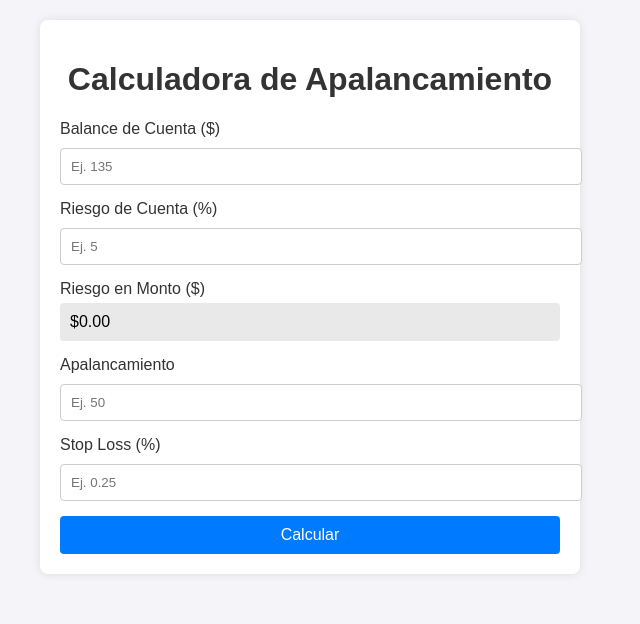
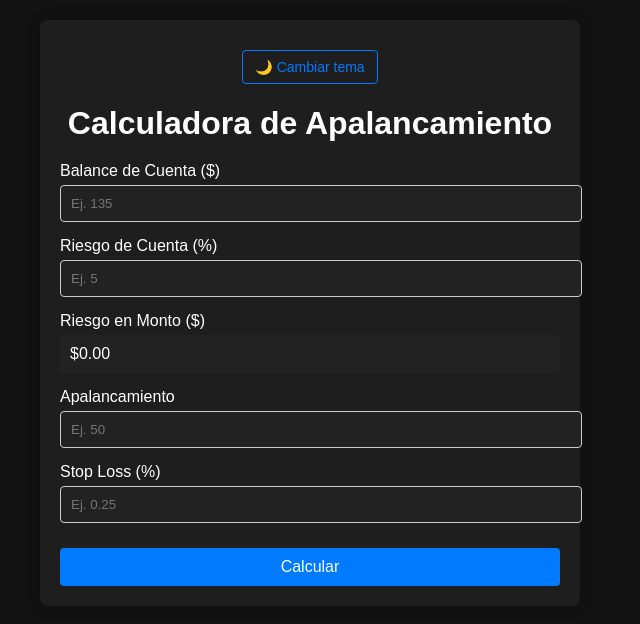
Before and after one commit to julian12lp/Tradingcalculator, a plain HTML site: page index.html in a window 1280 px wide. Shown: the whole page, without its empty margins (330-970 px from the left). Drawn offline with Linux system fonts and the light colour scheme.

Commit message:
Update index.html

```diff
--- a/index.html
+++ b/index.html
@@ -5,48 +5,72 @@
   <meta name="viewport" content="width=device-width, initial-scale=1.0"/>
   <title>Calculadora de Apalancamiento</title>
   <style>
+    :root {
+      --bg: #121212;
+      --text: #ffffff;
+      --input-bg: #1e1e1e;
+      --accent: #007BFF;
+      --secondary-bg: #222;
+    }
+
+    body.light {
+      --bg: #f4f4f9;
+      --text: #000000;
+      --input-bg: #ffffff;
+      --accent: #007BFF;
+      --secondary-bg: #e9e9e9;
+    }
+
     body {
       font-family: Arial, sans-serif;
-      background-color: #f4f4f9;
+      background-color: var(--bg);
+      color: var(--text);
       margin: 0;
       padding: 20px;
+      transition: all 0.3s ease;
     }
+
     .container {
-      background-color: white;
+      background-color: var(--input-bg);
       padding: 20px;
       border-radius: 8px;
-      box-shadow: 0 0 10px rgba(0, 0, 0, 0.1);
+      box-shadow: 0 0 15px rgba(0, 0, 0, 0.15);
       max-width: 500px;
       margin: 0 auto;
     }
+
     h1 {
       text-align: center;
-      color: #333;
+      margin-bottom: 20px;
     }
+
     .input-group {
       margin-bottom: 15px;
     }
+
     label {
       display: block;
       margin-bottom: 5px;
-      color: #333;
     }
+
     input[type="number"] {
       width: 100%;
       padding: 10px;
-      margin-top: 5px;
+      background-color: var(--secondary-bg);
+      color: var(--text);
       border: 1px solid #ccc;
       border-radius: 4px;
     }
+
     .readonly-output {
       margin-top: 5px;
       padding: 10px;
-      background-color: #e9e9e9;
+      background-color: var(--secondary-bg);
       border-radius: 4px;
-      color: #000;
     }
+
     button {
-      background-color: #007BFF;
+      background-color: var(--accent);
       color: white;
       padding: 10px 15px;
       border: none;
@@ -54,22 +78,48 @@
       width: 100%;
       cursor: pointer;
       font-size: 16px;
+      margin-top: 10px;
     }
+
     button:hover {
-      background-color: #0056b3;
+      opacity: 0.9;
     }
+
     .result {
       margin-top: 20px;
       padding: 10px;
-      background-color: #e9e9e9;
+      background-color: var(--secondary-bg);
       border-radius: 4px;
       text-align: center;
     }
+
+    .theme-toggle {
+      text-align: center;
+      margin-bottom: 20px;
+    }
+
+    .theme-toggle button {
+      width: auto;
+      padding: 8px 12px;
+      font-size: 14px;
+      background-color: transparent;
+      border: 1px solid var(--accent);
+      color: var(--accent);
+    }
+
+    .theme-toggle button:hover {
+      background-color: var(--accent);
+      color: white;
+    }
   </style>
 </head>
-<body>
+<body class="dark">
 
   <div class="container">
+    <div class="theme-toggle">
+      <button onclick="toggleTheme()">🌙 Cambiar tema</button>
+    </div>
+
     <h1>Calculadora de Apalancamiento</h1>
 
     <div class="input-group">
@@ -135,7 +185,10 @@
       document.getElementById('marginResult').innerText = `Margen Requerido: $${margin.toFixed(2)}`;
       document.getElementById('resultContainer').style.display = 'block';
     }
+
+    function toggleTheme() {
+      document.body.classList.toggle("light");
+    }
   </script>
-
 </body>
 </html>
```
Lines whose indentation alone changed are shown as unchanged.
